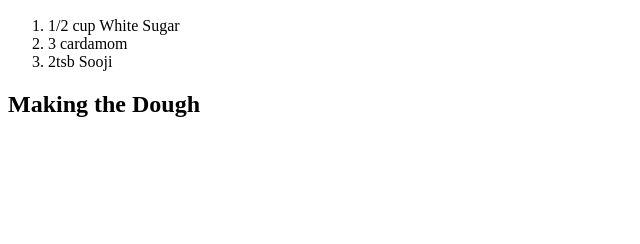
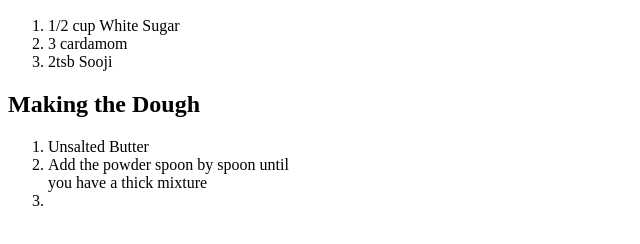
Before and after one commit to Hariniheartlove/ButterBiscut.github.io, a plain HTML site: page index.html in a window 1280 px wide. Shown: the part 110-354 px from the top of the page, without its empty margins (0-640 px from the left). Drawn offline with Linux system fonts and the light colour scheme.

Commit message:
Update index.html

```diff
--- a/index.html
+++ b/index.html
@@ -9,6 +9,10 @@
     <li>2tsb Sooji</li>
     </ol>
   <h2>Making the Dough</h2>
-
+  <ol>
+    <li>Unsalted Butter</li>
+    <li>Add the powder spoon by spoon until<br> you have a thick mixture</li>
+    <li></li>
+    </ol>
   </body>
 </html>
```
